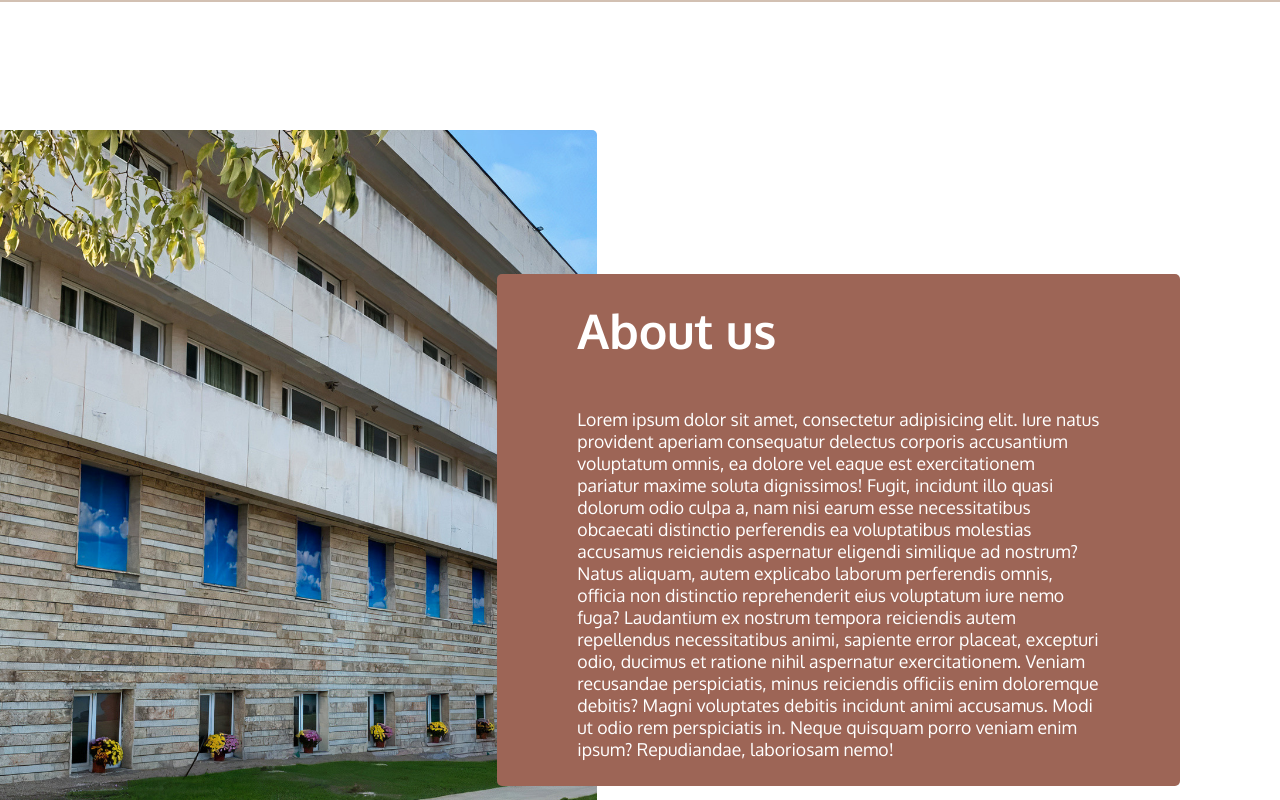
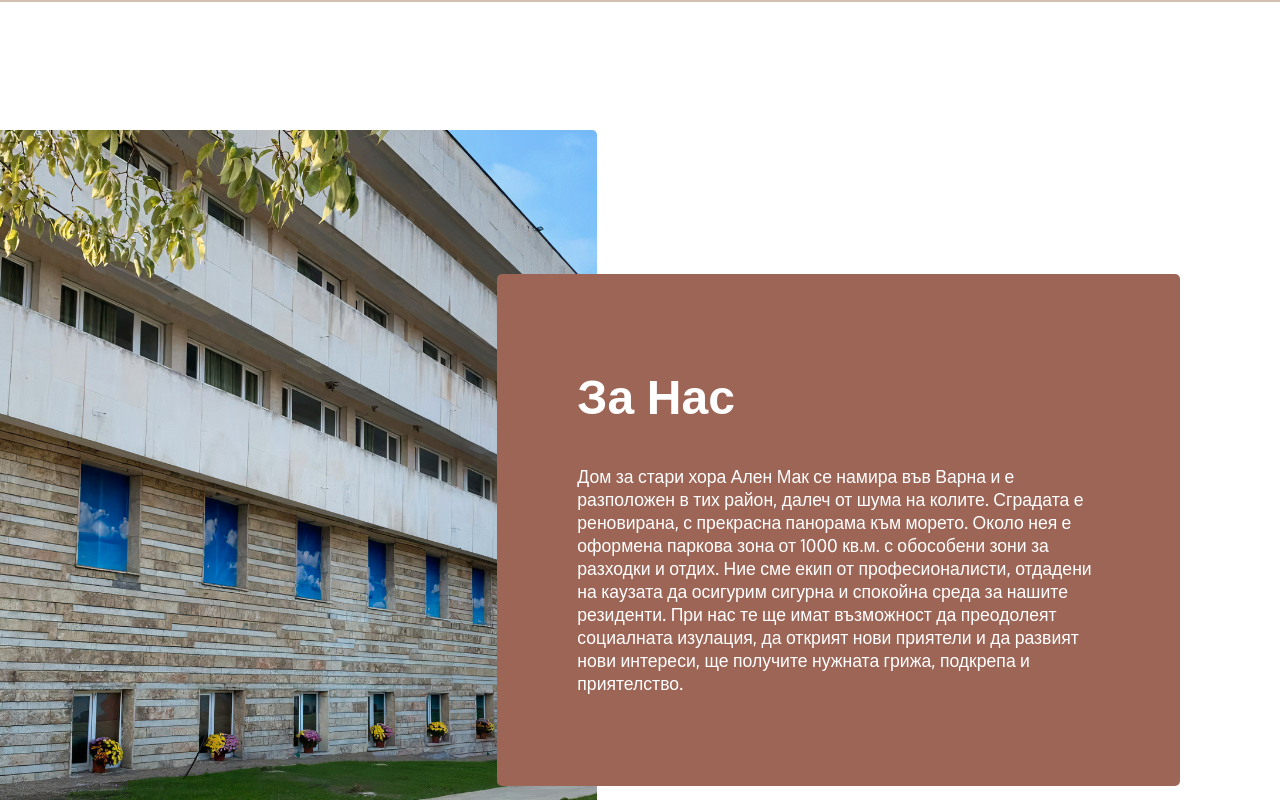
Before and after one commit to BlagovestT/alen-mak, a React (Create React App) app: page /about in a window 1280 px wide. Shown: the part 1200-2000 px from the top of the page. Built offline with nearby package versions, Linux system fonts and the light colour scheme.

Commit message:
Animaciq i tekst

```diff
--- a/src/components/AboutUs/AboutUs.css
+++ b/src/components/AboutUs/AboutUs.css
@@ -215,13 +215,19 @@
 }
 
 .about-section .about-section-right h4 {
-    margin-bottom: 3rem;
+    margin-bottom: 2.5rem;
     font-size: 3rem;
 }
 
 .about-section .about-section-right p {
     font-size: 1.2rem;
     max-width: 800px;
+}
+
+@media (max-width: 1373px) {
+    .about-section .about-section-right p {
+        font-size: 1.1rem;
+    }
 }
 
 @media (max-width: 1322px) {
--- a/src/components/AboutUs/AboutUs.js
+++ b/src/components/AboutUs/AboutUs.js
@@ -1,17 +1,23 @@
-import React from 'react';
+import React, { useEffect } from 'react';
 
 import './AboutUs.css';
 import CountLine from '../Home/CountLine';
+import Aos from 'aos';
+import 'aos/dist/aos.css';
 
 import hero from '../../assets/hero.jpg';
 
 const AboutUs = () => {
+  useEffect(() => {
+    Aos.init({ duration: 1000 });
+  }, []);
+
   return (
     <div className='about-us'>
       <div className='about-us-hero'>
         <div className='content-contain'>
-          <div className='title-box'>
-            <span className='desc-title'>Хоспис за стари хора</span>
+          <div className='title-box' data-aos='fade-up'>
+            <span className='desc-title'>Дом за настаняване и грижа</span>
             <h2 className='main-title'>Ален Мак</h2>
             <p className='linkz'>Прочетете повече за нас</p>
           </div>
@@ -22,25 +28,19 @@ const AboutUs = () => {
       <CountLine />
 
       <div className='about-section'>
-        <div className='about-section-left'></div>
+        <div className='about-section-left' data-aos='fade-right'></div>
         <div className='about-section-right'>
-          <h4>About us</h4>
-          <p>
-            Lorem ipsum dolor sit amet, consectetur adipisicing elit. Iure natus
-            provident aperiam consequatur delectus corporis accusantium
-            voluptatum omnis, ea dolore vel eaque est exercitationem pariatur
-            maxime soluta dignissimos! Fugit, incidunt illo quasi dolorum odio
-            culpa a, nam nisi earum esse necessitatibus obcaecati distinctio
-            perferendis ea voluptatibus molestias accusamus reiciendis
-            aspernatur eligendi similique ad nostrum? Natus aliquam, autem
-            explicabo laborum perferendis omnis, officia non distinctio
-            reprehenderit eius voluptatum iure nemo fuga? Laudantium ex nostrum
-            tempora reiciendis autem repellendus necessitatibus animi, sapiente
-            error placeat, excepturi odio, ducimus et ratione nihil aspernatur
-            exercitationem. Veniam recusandae perspiciatis, minus reiciendis
-            officiis enim doloremque debitis? Magni voluptates debitis incidunt
-            animi accusamus. Modi ut odio rem perspiciatis in. Neque quisquam
-            porro veniam enim ipsum? Repudiandae, laboriosam nemo!
+          <h4 data-aos='fade-left'>За Нас</h4>
+          <p data-aos='fade' data-aos-delay='300'>
+            Дом за стари хора Ален Мак се намира във Варна и е разположен в тих
+            район, далеч от шума на колите. Сградата е реновирана, с прекрасна
+            панорама към морето. Около нея е оформена паркова зона от 1000 кв.м.
+            с обособени зони за разходки и отдих. Ние сме екип от
+            професионалисти, отдадени на каузата да осигурим сигурна и спокойна
+            среда за нашите резиденти. При нас те ще имат възможност да
+            преодолеят социалната изулация, да открият нови приятели и да
+            развият нови интереси, ще получите нужната грижа, подкрепа и
+            приятелство.
           </p>
         </div>
       </div>
--- a/src/components/Footer.css
+++ b/src/components/Footer.css
@@ -28,7 +28,7 @@
     height: 100%;
     display: flex;
     flex-direction: column;
-    padding: 1rem;
+    padding: 1.2rem;
 }
 
 .footer .footer-container .left .social a {
--- a/src/components/Footer.js
+++ b/src/components/Footer.js
@@ -11,48 +11,51 @@ import './Footer.css';
 
 const Footer = () => {
   return (
-    <div className="footer">
-      <div className="footer-container">
-        <div className="left">
+    <div className='footer'>
+      <div className='footer-container'>
+        <div className='left'>
           <h4>Ален Мак</h4>
           <p>
-            Lorem ipsum dolor sit, amet consectetur adipisicing elit. Labore
-            tempora veniam officia sint recusandae. Harum eum nisi quia, ea
-            provident dolores optio dicta reprehenderit saepe, adipisci eos,
-            voluptates eius at.
+            Дом за стари хора Ален Мак се намира във Варна и е разположен в тих
+            район, далеч от шума на колите и в близост до морето. Сградата е
+            реновирана, с прекрасна панорама към морето. Около нея е оформена
+            паркова зона от 1000 кв.м. с обособени зони за разходки и отдих.
           </p>
-          <div className="social">
-            <Link to="/">
+          <div className='social'>
+            <a
+              href='https://www.facebook.com/groups/514611607200131/?ref=share'
+              target='_blank'
+            >
               <FaFacebook
                 size={30}
                 style={{ marginRight: '1rem', color: '#fff' }}
               />
-            </Link>
+            </a>
           </div>
         </div>
 
-        <div className="right">
-          <div className="location">
+        <div className='right'>
+          <div className='location'>
             <FaSearchLocation size={30} style={{ marginRight: '2rem' }} />
             <div>
-              <p>Оборище 36, 9000</p>
+              <p>Катя Папазова 3-А, 9000</p>
               <h4>Варна, България</h4>
             </div>
           </div>
 
-          <div className="phone">
+          <div className='phone'>
             <FaPhone size={30} style={{ marginRight: '2rem' }} />
-            <p>(+359) 893 768 82</p>
+            <p>(+359) 879 01 7766</p>
           </div>
 
-          <div className="mail">
+          <div className='mail'>
             <FaMailBulk size={30} style={{ marginRight: '2rem' }} />
-            <p>тест@тест.тест</p>
+            <p>alenmakmedical@abv.bg</p>
           </div>
         </div>
       </div>
 
-      <div className="footer-down">
+      <div className='footer-down'>
         <p>Ален Мак © 2022</p>
       </div>
     </div>
--- a/src/components/Home/HeroImage.js
+++ b/src/components/Home/HeroImage.js
@@ -15,7 +15,7 @@ const HeroImage = () => {
     <div className='hero'>
       <div className='hero-cont'>
         <h2 data-aos='fade-up'>Ален Мак</h2>
-        <p data-aos='fade-up'>Заповядайте в нашия хоспис</p>
+        <p data-aos='fade-up'>Дом за настаняване и грижа</p>
         <Link to='/contact' onClick={scrollTop} data-aos='fade-up'>
           <button className='btn'>Свържете се с нас</button>
         </Link>
--- a/src/components/Home/HomeAbout.js
+++ b/src/components/Home/HomeAbout.js
@@ -14,55 +14,47 @@ const HomeAbout = () => {
   }, []);
 
   return (
-    <div className="home-about">
-      <div className="home-about-cont">
-        <h2 data-aos="fade">Дом за стари хора Ален Мак</h2>
-        <p data-aos="fade-left">
-          Дом за стари хора Ален Мак се намира във Варна и е разположен в
-          екологично чист район, далеч от шума на колите и в близост до морето.
-          Сградата е пететажна , бивша почивна база, след основен ремонт, с
-          прекрасна панорама към морето. Около нея е оформена паркова зона от
-          1000 кв. с пейки, маси, овощни дървета, алпинеум, алея за разходки и
-          отдих. Обособена е и зеленчукова градина. Дом за стари хора Ален Мак
-          се намира във Варна и е разположен в екологично чист район, далеч от
-          шума на колите и в близост до морето. Сградата е пететажна , бивша
-          почивна база, след основен ремонт, с прекрасна панорама към морето.
-          Около нея е оформена паркова зона от 1000 кв. с пейки, маси, овощни
-          дървета, алпинеум, алея за разходки и отдих. Обособена е и зеленчукова
-          градина.
+    <div className='home-about'>
+      <div className='home-about-cont'>
+        <h2 data-aos='fade'>Дом за стари хора Ален Мак</h2>
+        <p data-aos='fade-left'>
+          Дом за стари хора Ален Мак се намира във Варна и е разположен в тих
+          район, далеч от шума на колите и в близост до морето. Сградата е
+          реновирана, с прекрасна панорама към морето. Около нея е оформена
+          паркова зона от 1000 кв.м. с обособени зони за разходки и отдих.
         </p>
-        <button className="btn" data-aos="slide-right">
+        <button className='btn' data-aos='slide-right'>
           Научи повече
         </button>
       </div>
-      <div className="home-about-right">
-        <Link to="/accommodation" onClick={scrollTop} data-aos="zoom-in-up">
+      <div className='home-about-right'>
+        <Link to='/accommodation' onClick={scrollTop} data-aos='zoom-in-up'>
           <div>
-            <img src={homeAbout} alt=""></img>
+            <img src={homeAbout} alt=''></img>
             <h4>Единична стая</h4>
           </div>
         </Link>
 
         <div>
           <Link
-            to="/accommodation"
+            to='/accommodation'
             onClick={scrollTop}
-            data-aos="zoom-in-up"
-            data-aos-delay="400"
+            data-aos='zoom-in-up'
+            data-aos-delay='400'
           >
-            <img src={homeAbout} alt=""></img>
+            <img src={homeAbout} alt=''></img>
             <h4>Двойна стая</h4>
           </Link>
         </div>
 
         <Link
-          to="/accommodation"
+          to='/accommodation'
           onClick={scrollTop}
-          data-aos="zoom-in-up"
-          data-aos-delay="800"
+          data-aos='zoom-in-up'
+          data-aos-delay='800'
         >
           <div>
-            <img src={homeAbout} alt=""></img>
+            <img src={homeAbout} alt=''></img>
             <h4>Тройна стая</h4>
           </div>
         </Link>
--- a/src/components/Home/HospiceServices.css
+++ b/src/components/Home/HospiceServices.css
@@ -70,7 +70,7 @@
 }
 
 .hospice-services .hospice-services-right .hospice-services-box p {
-    font-size: 1.5rem;
+    font-size: 1.8rem;
 }
 
 @media (max-width: 680px) {
@@ -81,5 +81,5 @@
 
 .hospice-services .hospice-services-right .hospice-services-box p>svg {
     color: var(--clay);
-    font-size: 2rem;
+    font-size: 2.5rem;
 }
```
Also changed, not shown: src/components/Accommodation/Accommodation.js (+20 -20 lines), src/components/Contact/Contact.js (+41 -41 lines), src/components/Home/HospiceServices.js (+51 -42 lines).
